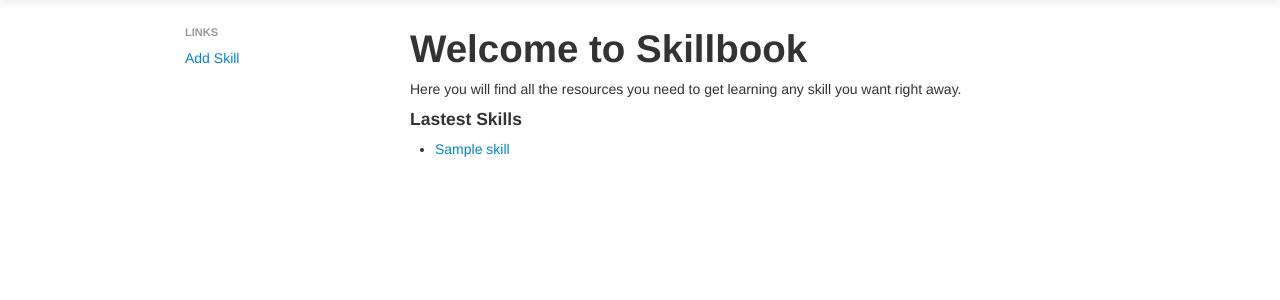
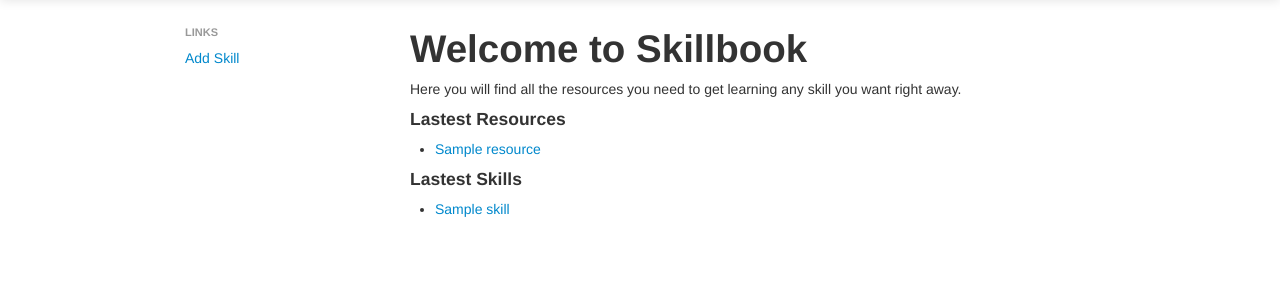
Before and after one commit to takac/skillbook, a Django app: page / in a window 1280 px wide. Shown: the part 41-341 px from the top of the page. Run offline with Django 3.2, Linux system fonts and the light colour scheme; tables that the repository leaves empty hold one stand-in row (values such as "Sample post"); some libraries are stand-ins or nearby versions.

Commit message:
bug fixes

```diff
--- a/skillbook/settings.py
+++ b/skillbook/settings.py
@@ -29,7 +29,7 @@ ALLOWED_HOSTS = []
 # http://en.wikipedia.org/wiki/List_of_tz_zones_by_name
 # although not all choices may be available on all operating systems.
 # In a Windows environment this must be set to your system time zone.
-TIME_ZONE = 'America/Chicago'
+TIME_ZONE = 'GMT'
 
 # Language code for this installation. All choices can be found here:
 # http://www.i18nguy.com/unicode/language-identifiers.html
--- a/skillbook/templates/home.html
+++ b/skillbook/templates/home.html
@@ -4,8 +4,19 @@
 <h1>Welcome to Skillbook</h1>
 Here you will find all the resources you need to get learning any skill you
 want right away.
+<h4>Lastest Resources</h4>
+{% if resources %}
+    <ul>
+    {% for resource in resources%}
+        <li><a href="/resources/{{ resource.id }}/">{{ resource.name }}</a></li>
+    {% endfor %}
+    </ul>
+{% else %}
+    <p>No resources are available.</p>
+{% endif %}
+
+<h4>Lastest Skills</h4>
 {% if skills %}
-<h4>Lastest Skills</h4>
     <ul>
     {% for skill in skills %}
         <li><a href="/skills/{{ skill.id }}/">{{ skill.name }}</a></li>
--- a/skillbook/templates/resources.html
+++ b/skillbook/templates/resources.html
@@ -1,6 +1,7 @@
 {% extends "base.html" %}
 
 {% block body %}
+{% load tz %}
 <h3>Resource List</h3>
 	{% if resources %}
 	<table class="table">
@@ -10,6 +11,7 @@
 			<th>User</th>
 			<th>Creation Date</th>
 		</tr>
+    {% localtime on %}
     {% for r in resources %}
 		<tr>
 			<td><a href="/resources/{{ r.url }}">{{ r.name }}</a></td>
@@ -18,9 +20,10 @@
 			<td>{{ r.creation_date }}</td>
 		</tr>
     {% endfor %}
+    {% endlocaltime %}
 	</table>
 	{% endif %}
 {% endblock %}
 {% block links %}
-    <li><a href="/addskill">Add Skill</a></li>
+    <li><a href="/skills/create">Add Skill</a></li>
 {% endblock %}
--- a/skillbook/views/general.py
+++ b/skillbook/views/general.py
@@ -17,7 +17,8 @@ logger = logging.getLogger(__name__)
 
 def index(request):
     skills = Skill.objects.order_by('creation_date')[:5]
-    context = { 'skills': skills }
+    resources = Resource.objects.order_by('creation_date')[:10]
+    context = { 'skills': skills, 'resources': resources}
     return render(request, 'home.html', context)
 
 def logout_view(request):
--- a/skillbook/views/skills.py
+++ b/skillbook/views/skills.py
@@ -82,7 +82,7 @@ def skill_edit(request, skill_id):
                 return render(request, 'createskill.html', { "form": form, 'submit_to': 'create'} )
 
 def skill_list(request):
-    skills = Skill.objects.order_by('creation_date')[:10]
+    skills = Skill.objects.order_by('-creation_date')[:10]
     context = { 'skills': skills }
     return render(request, 'skills.html', context)
 
```
Also changed, not shown: skillbook/views/resources.py (+6 -8 lines).
